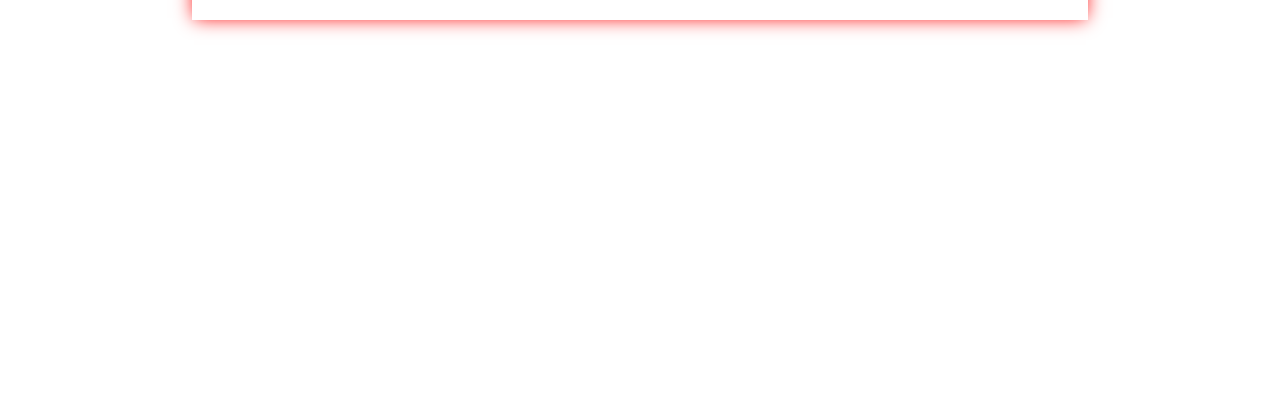
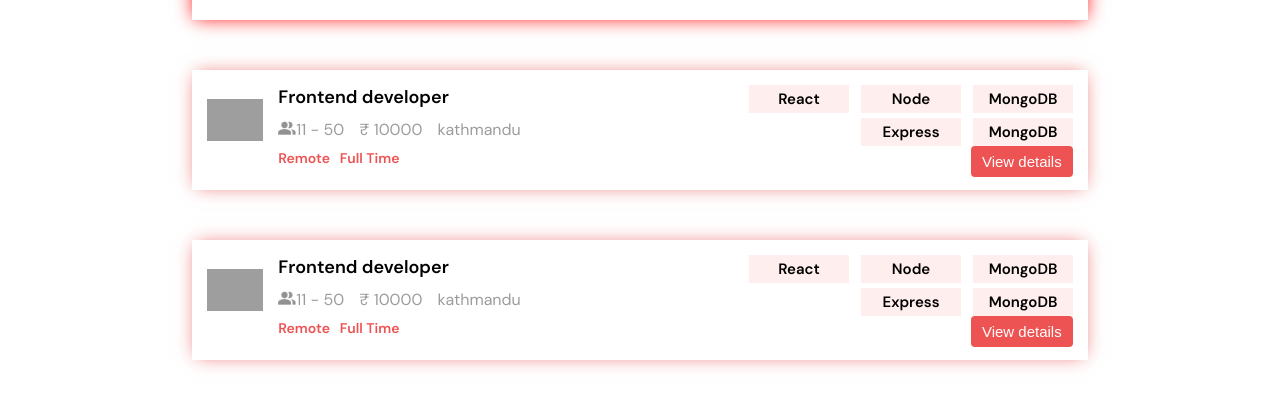
Before and after one commit to rohitjaiswal-3878/Backend-Capstone-find-job, a React (Vite) app in the folder frontend/: page / in a window 1280 px wide. Shown: the part 304-712 px from the top of the page. Built offline with nearby package versions, Linux system fonts and the light colour scheme; no server answers; grey boxes are pictures that could not be loaded.

Commit message:
Frontend : Done with styling of job details.

```diff
--- a/frontend/src/components/Home/index.css
+++ b/frontend/src/components/Home/index.css
@@ -171,3 +171,106 @@
     font-weight: 540;
     margin-left: 10px;
 }
+
+.home-job {
+    width: 70vw;
+    height: 120px;
+    margin: 50px auto 10px auto;
+    box-shadow: 0 0 18px -4px rgba(219, 7, 7, 0.59);
+    padding: 15px;
+    box-sizing: border-box;
+    font-family: "DM sans";
+    display: flex;
+    justify-content: space-between;
+}
+
+.home-job-left {
+    height: 100%;
+    width: 50%;
+    display: flex;
+    gap: 15px;
+}
+
+.home-job-icon {
+    height: 78%;
+    width: 13%;
+}
+
+.home-job-icon img {
+    height: 100%;
+    width: 100%;
+    object-fit: contain;
+}
+
+.home-job-details {
+    height: 90%;
+    width: 70%;
+    display: flex;
+    flex-direction: column;
+    gap: 10px;
+    justify-content: space-between;
+}
+.home-job-details-heading{
+    font-weight: 600;
+    font-size: 18px;
+}
+
+.home-job-details-1 {
+    width: 80%;
+    height: 20px;
+    display: flex;
+    align-items: center;
+    justify-content: space-between;
+    color: #9C9C9C;
+}
+.home-job-details-1 img {
+    height: 80%;
+    width: 18px;
+    object-fit: contain;
+}
+
+.home-job-details-2 {
+    display: flex;
+    width: 40%;
+    justify-content: space-between;
+    align-items: center;
+    font-size: 14px;
+    color: #ED5353;
+    font-weight: 540;
+}
+
+.home-job-detail-skills {
+    width: 50%;
+    height: 95%;
+    display: flex;
+    flex-direction: column;
+    align-items: end;
+    justify-content: space-between;
+}
+.home-job-detail-skills p {
+    display: flex;
+    flex-wrap: wrap;
+    justify-content: end;
+    gap: 5px;
+}
+.home-job-detail-skills p span{
+    background-color: #FFEEEE;
+    margin-left: 7px;
+    display: inline-block;
+    padding: 4px 5px;
+    width: 90px;
+    font-size: 15px;
+    font-weight: 540;
+    text-align: center;
+}
+
+.home-job-detail-skills button {
+    width: 8vw;
+    padding: 7px 0px;
+    font-size: 15px;
+    border-radius: 4px;
+    outline: none;
+    border: none;
+    background-color: #ED5353;
+    color: white;
+}
--- a/frontend/src/components/Home/index.jsx
+++ b/frontend/src/components/Home/index.jsx
@@ -6,6 +6,7 @@ import navbarShape2 from "../../assets/navbar_shape2.png";
 import navbarShape3 from "../../assets/navbar_shape3.png";
 import "./index.css";
 import searchIcon from "../../assets/search_icon.png";
+import peopleIcon from "../../assets/peoples_icon.png";
 
 function Home() {
   const DEFAULT_SKILLS = ["Wordpres", "react", "nodejs", "express", "mongodb"];
@@ -13,12 +14,25 @@ function Home() {
   const [jobs, setJobs] = useState([
     {
       _id: 1,
-      logoURL: "",
+      logoURL:
+        "https://www.saffiretech.com/wp-content/uploads/2019/02/cropped-SaffireTech-Logo-WhiteBack-1.jpg",
       salary: "10000",
       location: "kathmandu",
       remote: "Remote",
       jobType: "Full Time",
-      skills: ["React", "Node", "MongoDB"],
+      skills: ["React", "Node", "MongoDB", "Express", "MongoDB"],
+      position: "Frontend developer",
+    },
+    {
+      _id: 2,
+      logoURL:
+        "https://www.saffiretech.com/wp-content/uploads/2019/02/cropped-SaffireTech-Logo-WhiteBack-1.jpg",
+      salary: "10000",
+      location: "kathmandu",
+      remote: "Remote",
+      jobType: "Full Time",
+      skills: ["React", "Node", "MongoDB", "Express", "MongoDB"],
+      position: "Frontend developer",
     },
   ]);
 
@@ -128,6 +142,40 @@ function Home() {
           </div>
         </div>
       </div>
+      {jobs.map((data) => {
+        return (
+          <div key={data._id} className="home-job">
+            <div className="home-job-left">
+              <div className="home-job-icon">
+                <img src={data.logoURL} alt="logo" />
+              </div>
+              <div className="home-job-details">
+                <p className="home-job-details-heading">{data.position}</p>
+                <p className="home-job-details-1">
+                  <div>
+                    <img src={peopleIcon} alt="people icon" />
+                    <span>11 - 50</span>
+                  </div>
+                  <span>&#8377; {data.salary}</span>
+                  <span>{data.location}</span>
+                </p>
+                <p className="home-job-details-2">
+                  <span>{data.remote}</span>
+                  <span>{data.jobType}</span>
+                </p>
+              </div>
+            </div>
+            <div className="home-job-detail-skills">
+              <p>
+                {data.skills.map((skill) => (
+                  <span key={skill}>{skill}</span>
+                ))}
+              </p>
+              <button>View details</button>
+            </div>
+          </div>
+        );
+      })}
     </>
   );
 }
```
Also changed, not shown: frontend/src/apis/job.js (added), frontend/src/assets/peoples_icon.png (added).
